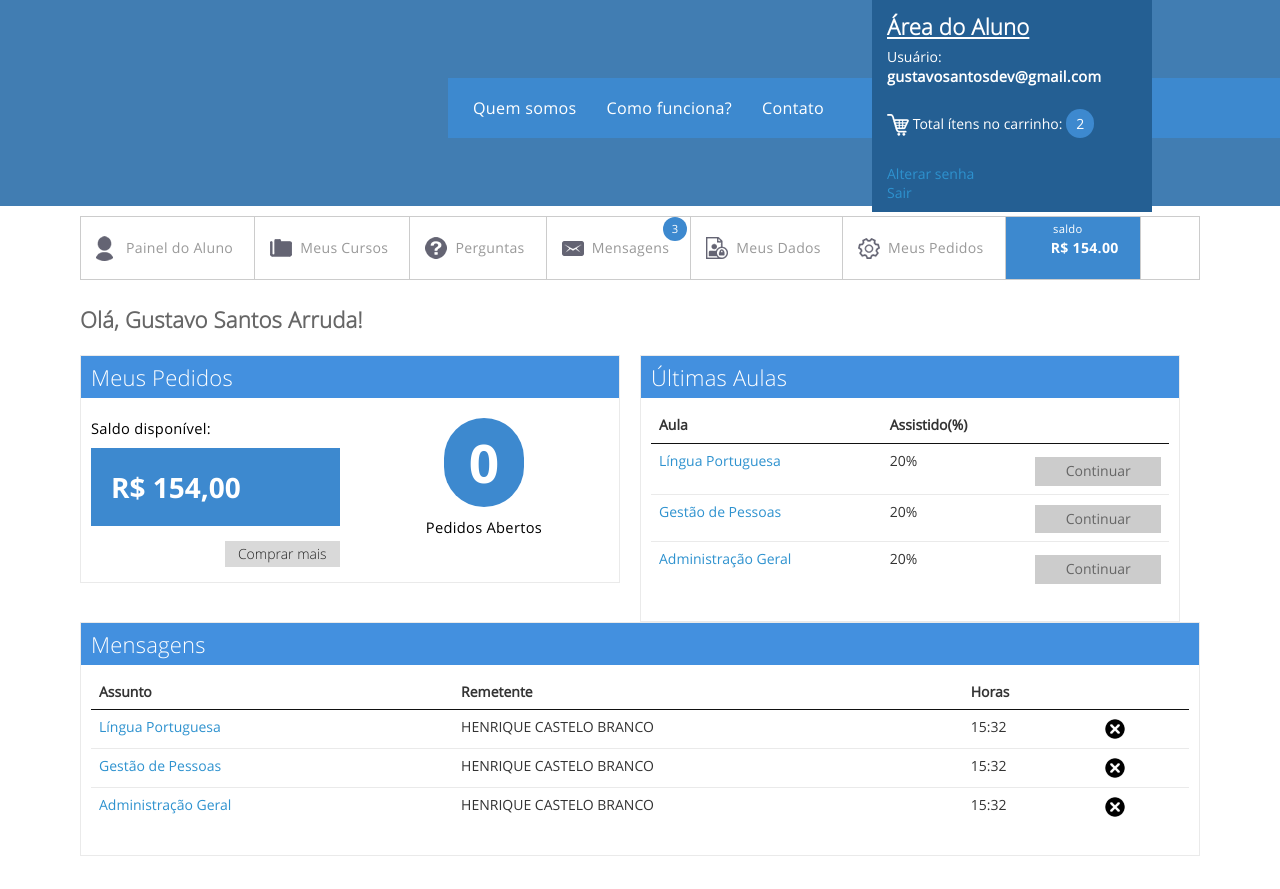
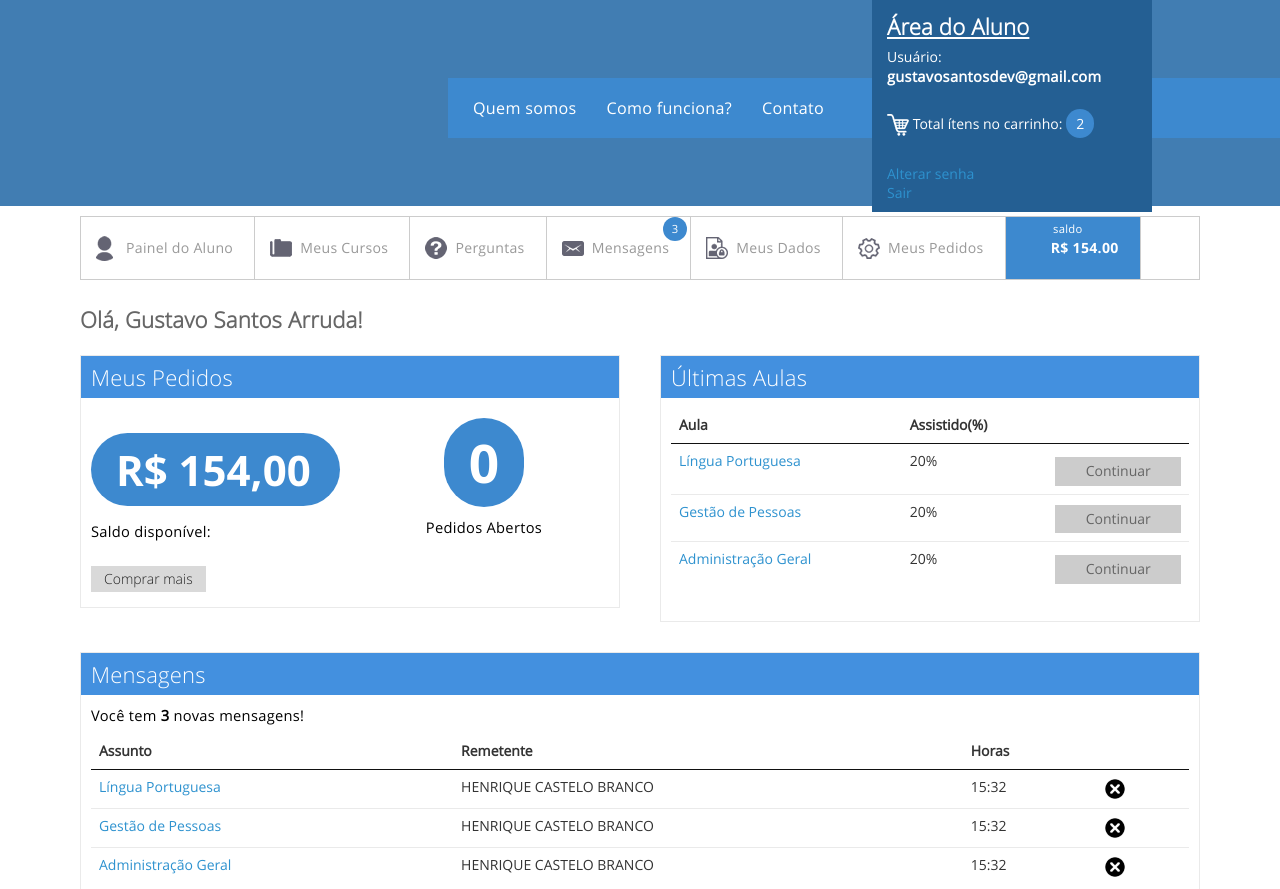
Before and after one commit to orlandoburli/euvouromper-design, a plain HTML site: page aluno-home.html in a window 1280 px wide. Shown: the top 889 px of the page. Drawn offline with Linux system fonts and the light colour scheme.

Commit message:
Alterações

```diff
--- a/aluno-home.html
+++ b/aluno-home.html
@@ -93,9 +93,9 @@
 	                       Meus Pedidos
 	                    </div>
 	                    <div class="panel-content">
-	                        <div id="saldo" class="left">
-	                        	<p>Saldo disponível:</p>
+	                        <div id="saldo" class="left margin-top">
 	                        	<span>R$ 154,00</span>
+								<p>Saldo disponível:</p>
 	                        	<button class="botao-comprar"><a href="" title="">Comprar mais</a></button>
 	                        </div>
 	                        <div id="pedidos-abertos">
@@ -105,7 +105,7 @@
 	                    </div>
 					</div>
 
-	                <div class="panel span7 left margin-top">
+	                <div class="panel span7 margin-top" style="float: right">
 	                    <div class="panel-header bg-lightBlue fg-white">
 	                       Últimas Aulas
 	                    </div>
@@ -144,12 +144,13 @@
             </div>
 
 
-            <div class="clear margin-top" style="">
+            <div class="clear margin-top" style="padding-top:10px;">
 				<div id="tabela-mensagens" class="panel margin-top">
                     <div class="panel-header bg-lightBlue fg-white">
                        Mensagens
                     </div>
                     <div class="panel-content">
+                    <p>Você tem <b>3</b> novas mensagens!</p>
 						<table class="table hovered">
 	                        <thead>
 	                        <tr>
--- a/assets/css/style-main.css
+++ b/assets/css/style-main.css
@@ -892,13 +892,19 @@ ul#menu-aluno li a.credito span {
 #saldo {
 	padding-top: 10px;
 }
+#saldo p {
+	margin-top: 15px;
+}
 #saldo span {
 	padding: 20px;
 	background-color: #3D89CF;
 	display: block;
 	color: #fff;
-	font-size: 2em;
+	font-size: 3em;
 	font-family: 'Open Sans Bold';
+	-webkit-border-radius: 50px 50px 50px 50px;
+	border-radius: 50px 50px 50px 50px;
+	padding: 8px 25px;
 }
 #pedidos-abertos, #saldo {
 	width: 48%;
@@ -907,7 +913,7 @@ ul#menu-aluno li a.credito span {
 .botao-comprar {
 	margin: 15px 0 !important;
 	display: block;
-	float: right;
+	float: left;
 }
 a.numeros-pedidos {
 	background-color: #3D89CF;
```
